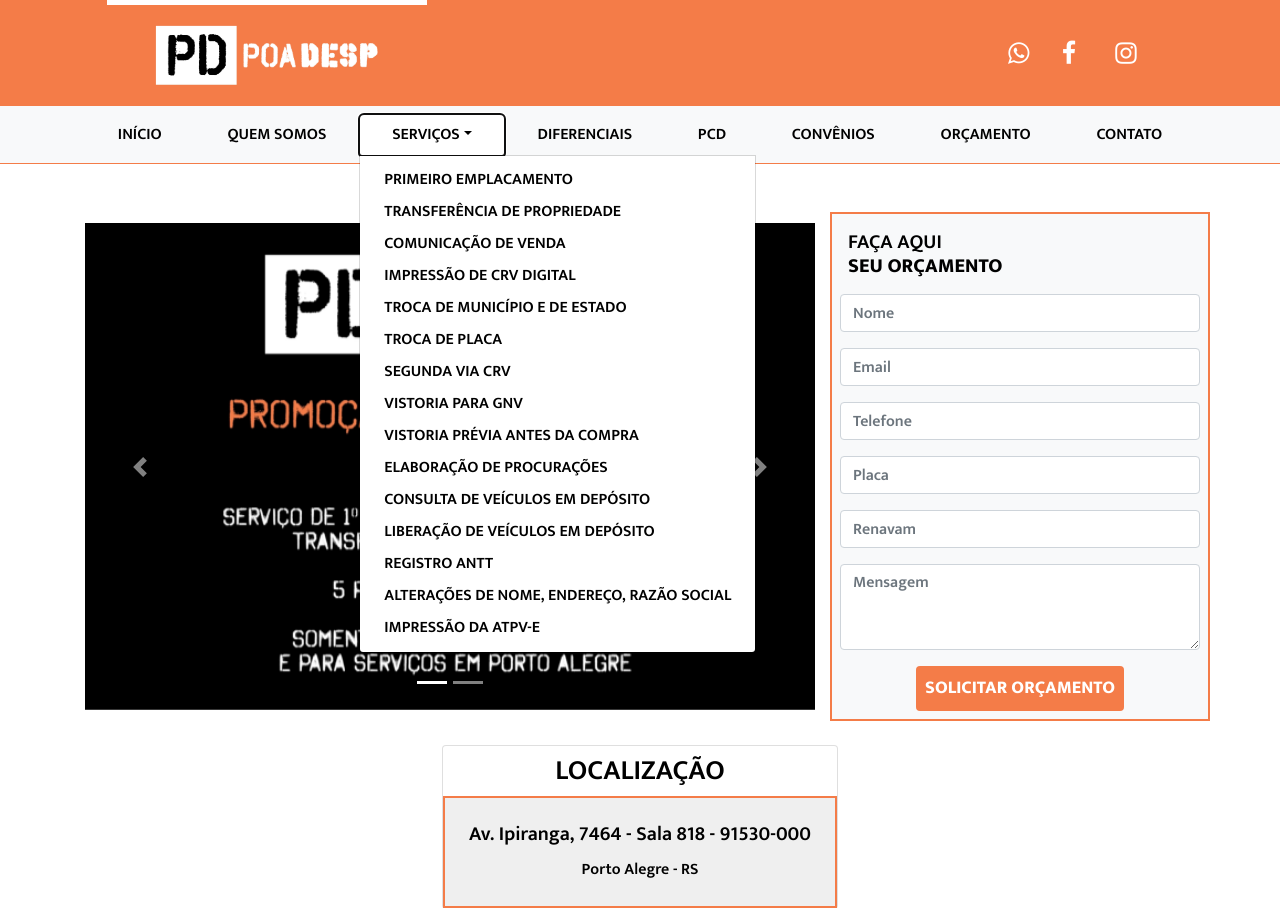
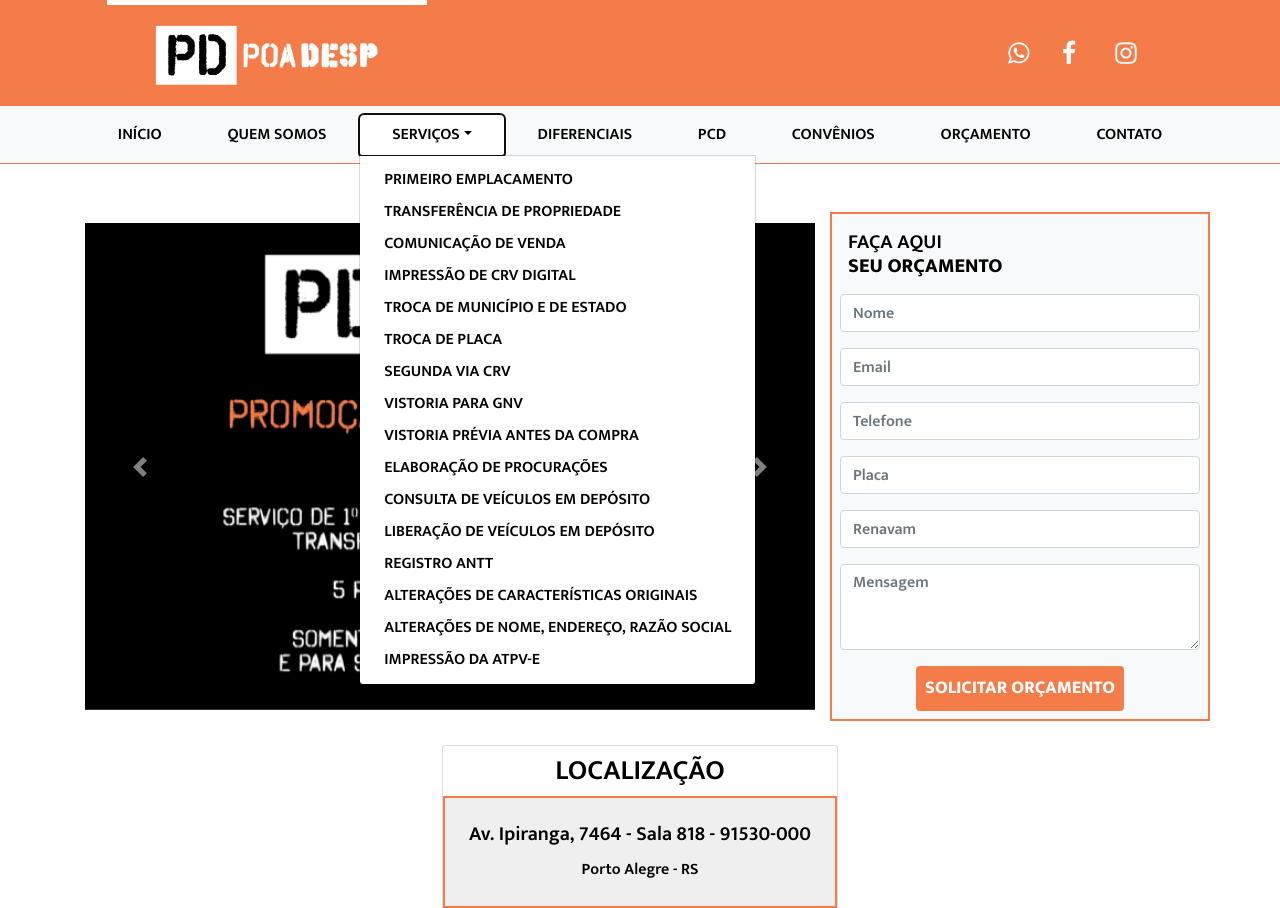
Before and after one commit to ricardo-evolucce/poadesp, a PHP site: page /index.php in a window 1280 px wide, after a click on "SERVIÇOS". Shown: the top 908 px of the page. Run offline with PHP 8.4, Linux system fonts and the light colour scheme.

Commit message:
ajustes menu

```diff
--- a/includes/header.php
+++ b/includes/header.php
@@ -44,9 +44,9 @@
 								<a class="dropdown-item" href="servicos/consulta-veiculos-deposito.php">Consulta de veículos em depósito</a>
 								<a class="dropdown-item" href="servicos/liberacao-veiculos-deposito.php">Liberação de veículos em depósito</a>
 								<a class="dropdown-item" href="servicos/registro-antt.php">Registro ANTT</a>
+								<a class="dropdown-item" href="servicos/alteracoes-caracteristicas-originais.php">Alterações de características originais</a>
 								<a class="dropdown-item" href="servicos/alteracao-nome-endereco-razao-social.php">Alterações de nome, endereço, razão social</a>
 								<a class="dropdown-item" href="servicos/impressao-atpv-e.php">Impressão da ATPV-e</a>
-
 
 
 							</div>
```
